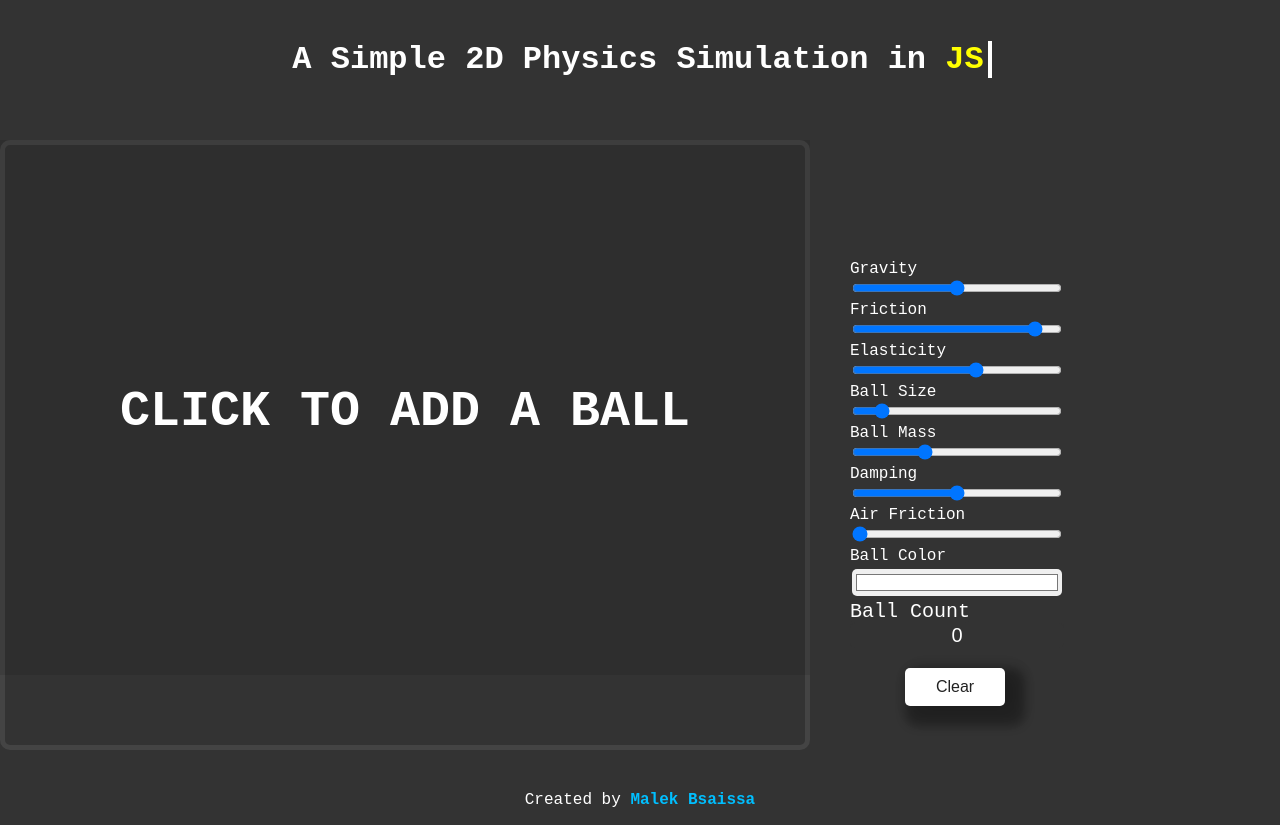
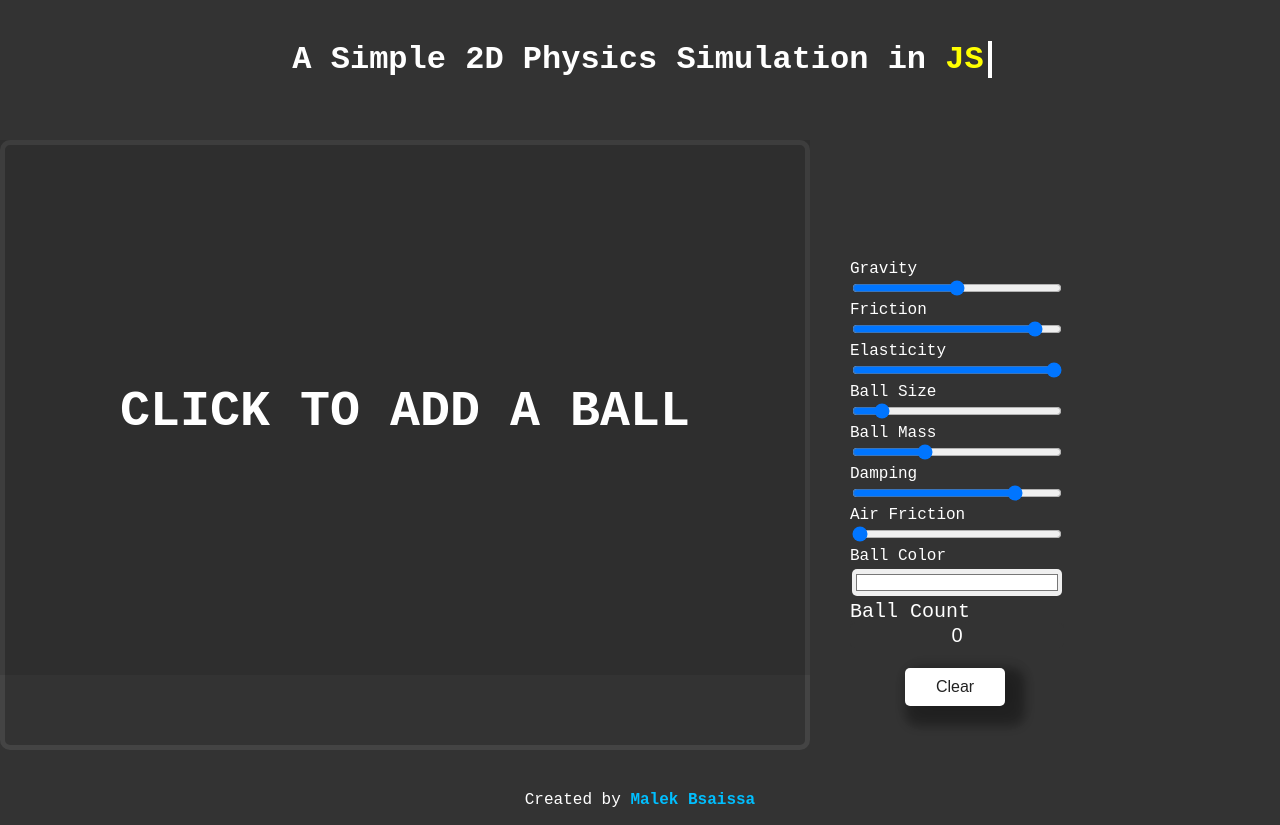
Before and after one commit to AtfastrSlushyMaker/2D-Physics-Engine, a plain HTML site: page index.html in a window 1280 px wide. Drawn offline with Linux system fonts and the light colour scheme.

Commit message:
refactor: Update range input values in index.html

```diff
--- a/index.html
+++ b/index.html
@@ -24,7 +24,7 @@
             </div>
             <div class="control-pair">
                 <label for="elasticity">Elasticity</label>
-                <input type="range" id="elasticity" min="0" max="1" step="0.1" value="0.6">
+                <input type="range" id="elasticity" min="0" max="1" step="0.1" value="1">
             </div>
             <div class="control-pair">
                 <label for="ball-size">Ball Size</label>
@@ -36,7 +36,7 @@
             </div>
             <div class="control-pair">
                 <label for="damping">Damping</label>
-                <input type="range" id="damping" name="damping" min="0" max="1" step="0.1" value="0.5">
+                <input type="range" id="damping" name="damping" min="0" max="1" step="0.1" value="0.8">
             </div>
             <div class="control-pair">
                 <label for="air-friction">Air Friction</label>
```
